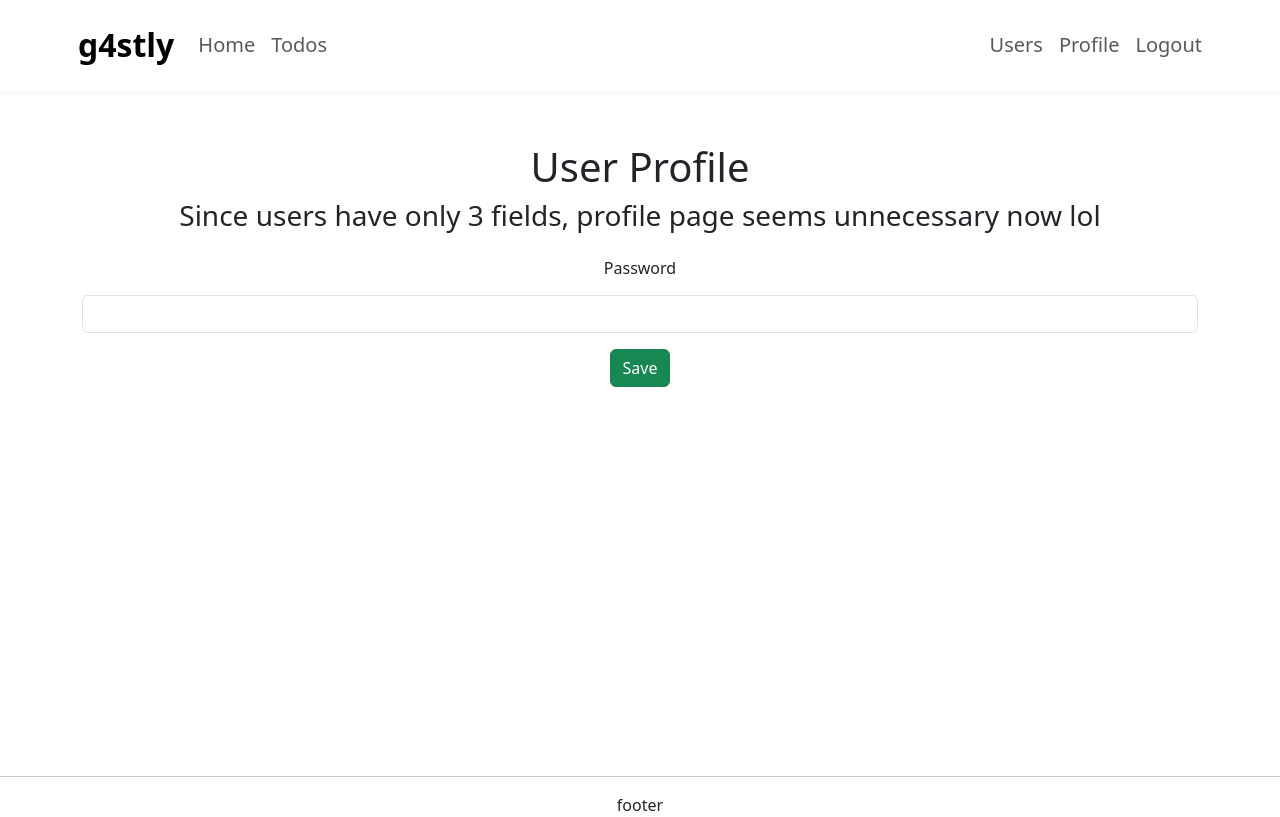
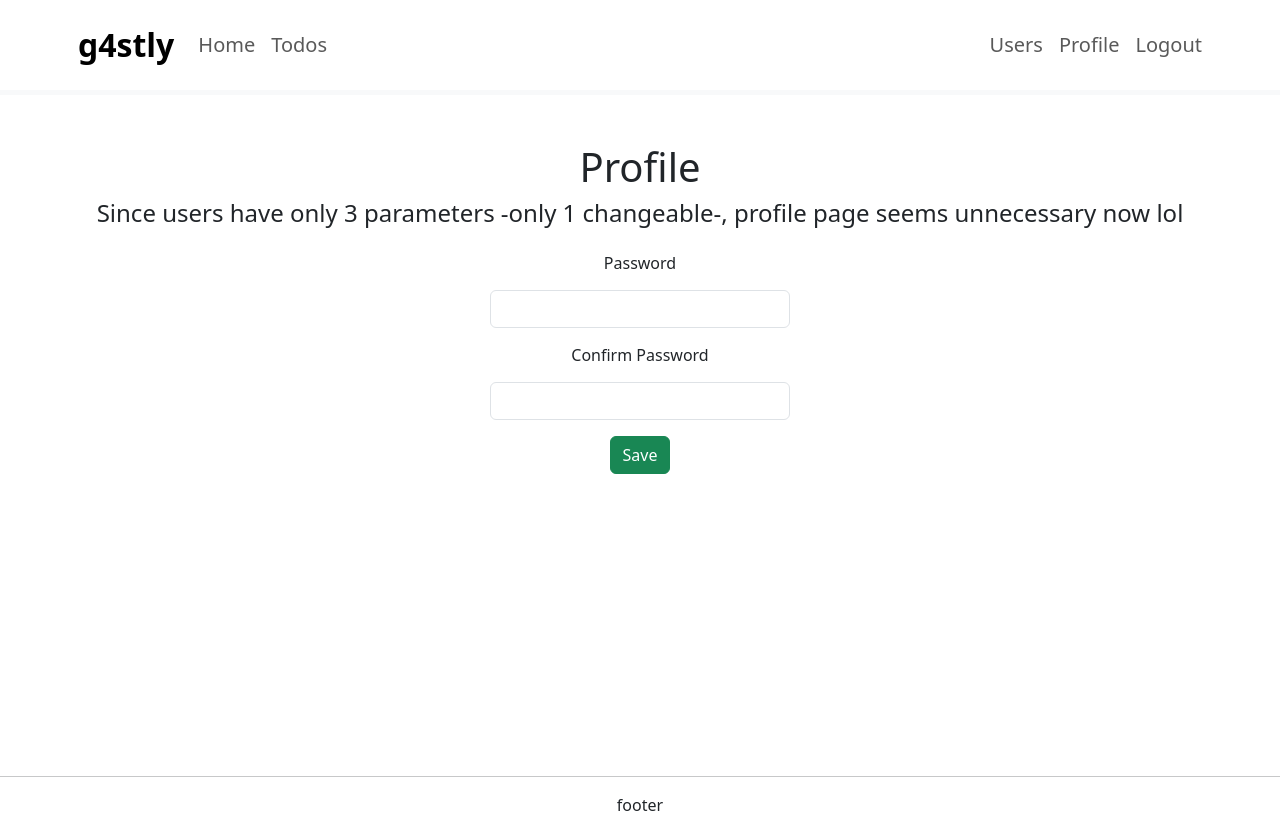
Before and after one commit to g4stlyx/todoFullStack, a React (Create React App) app in the folder todoFrontend/: page /profile in a window 1280 px wide. Built offline with nearby package versions, Linux system fonts and the light colour scheme; no server answers; sample sign-in values are in the browser's storage.

Commit message:
profile page seems done, some readme changes

```diff
--- a/todoFrontend/src/components/Profile.jsx
+++ b/todoFrontend/src/components/Profile.jsx
@@ -1,20 +1,15 @@
-import React, { useEffect, useState } from 'react';
-import { useNavigate } from 'react-router-dom';
-import { getUserByUsernameApi, updateUserApi } from './api/UserApiService'; // Replace with actual API service
-import { ErrorMessage, Field, Form, Formik } from 'formik';
-import { useAuth } from './security/AuthContext';
-
-//TODO: password will be decoded before be shown to the user
-//TODO: there will be a 2nd password field, after checking they are same request will be sent
-//TODO: if successful, show a message that saying the ps was successfully done
+import React, { useEffect, useState } from "react";
+import { useNavigate } from "react-router-dom";
+import { getUserByUsernameApi, updateUserApi } from "./api/UserApiService";
+import { ErrorMessage, Field, Form, Formik } from "formik";
+import { useAuth } from "./security/AuthContext";
 
 function Profile() {
   const authContext = useAuth();
-    const username = authContext.username
-    const isAdmin = authContext.isAdmin
+  const username = authContext.username;
+  const isAdmin = authContext.isAdmin;
   const navigate = useNavigate();
-
-    const [password, setPassword] = useState('')
+  const [message, setMessage] = useState("");
 
   useEffect(() => {
     retrieveUser();
@@ -22,51 +17,94 @@ function Profile() {
 
   function retrieveUser() {
     getUserByUsernameApi(username)
-            .then(response => {
-                setPassword(response.data.password)
+      .then((response) => {
       })
-            .catch(error => console.log(error));
+      .catch((error) => console.log(error));
   }
 
-    function onSubmit(values) {
-        setPassword(values.password)
-        const updatedUser = {username, password: values.password, isAdmin}
+  function onSubmit(values, { setSubmitting, resetForm }) {
+    if (values.password === values.password2) {
+      const updatedUser = { username, password: values.password, isAdmin };
       updateUserApi(username, updatedUser)
-            .then(response => {
-                navigate('/profile');
+        .then((response) => {
+          setMessage("Password updated successfully.");
+          resetForm();
+          setTimeout(() => {
+            setMessage("");
+            navigate("/profile");
+          }, 2000);
         })
-            .catch(error => console.log(error));
+        .catch((error) => {
+          console.log(error);
+          setMessage("Failed to update password.");
+        })
+        .finally(() => {
+          setSubmitting(false);
+        });
+    }
   }
 
   function validate(values) {
     let errors = {};
-        if (!values.password) {
-            errors.password = 'Password is required';
+    if (!values.password || !values.password2) {
+      errors.password = "Password is required!";
+    }
+    if (values.password !== values.password2) {
+      errors.password = "Passwords should match!";
     }
     return errors;
   }
 
   return (
     <div className="container">
-            <h1>User Profile</h1>
-            <h3>Since users have only 3 fields, profile page seems unnecessary now lol</h3>
-            <div>
+      <h1>Profile</h1>
+      <h4>
+        Since users have only 3 parameters -only 1 changeable-, profile page seems unnecessary now lol
+      </h4>
+      <div style={{ display: 'flex', justifyContent: 'center' }}>
         <Formik
-                    initialValues={{password}}
+          initialValues={{ password: "", password2: "" }}
           enableReinitialize={true}
           onSubmit={onSubmit}
           validate={validate}
           validateOnChange={false}
           validateOnBlur={false}
         >
-                    {props => (
+          {(props) => (
             <Form>
-                            <ErrorMessage name="password" component="div" className="alert alert-warning" />
-                            <fieldset className="form-group">
+              <ErrorMessage
+                name="password"
+                component="div"
+                className="alert alert-warning"
+              />
+              {message && <div className="alert alert-info">{message}</div>}
+              <fieldset className="form-group" style={{ textAlign: 'center' }}>
                 <label>Password</label>
-                                <Field type="password" className="form-control" name="password" />
+                <Field
+                  type="password"
+                  className="form-control"
+                  name="password"
+                  style={{ width: "300px", margin: "0 auto" }}
+                />
               </fieldset>
-                            <button className="btn btn-success mt-3" type="submit">Save</button>
+              <fieldset className="form-group" style={{ textAlign: 'center' }}>
+                <label>Confirm Password</label>
+                <Field
+                  type="password"
+                  className="form-control"
+                  name="password2"
+                  style={{ width: "300px", margin: "0 auto" }}
+                />
+              </fieldset>
+              <div style={{ textAlign: 'center' }}>
+                <button
+                  className="btn btn-success mt-3"
+                  type="submit"
+                  disabled={props.isSubmitting}
+                >
+                  Save
+                </button>
+              </div>
             </Form>
           )}
         </Formik>
```
Also changed, not shown: 1 other file (tests, documents, lock files or other folders). Lines whose indentation alone changed are shown as unchanged.
